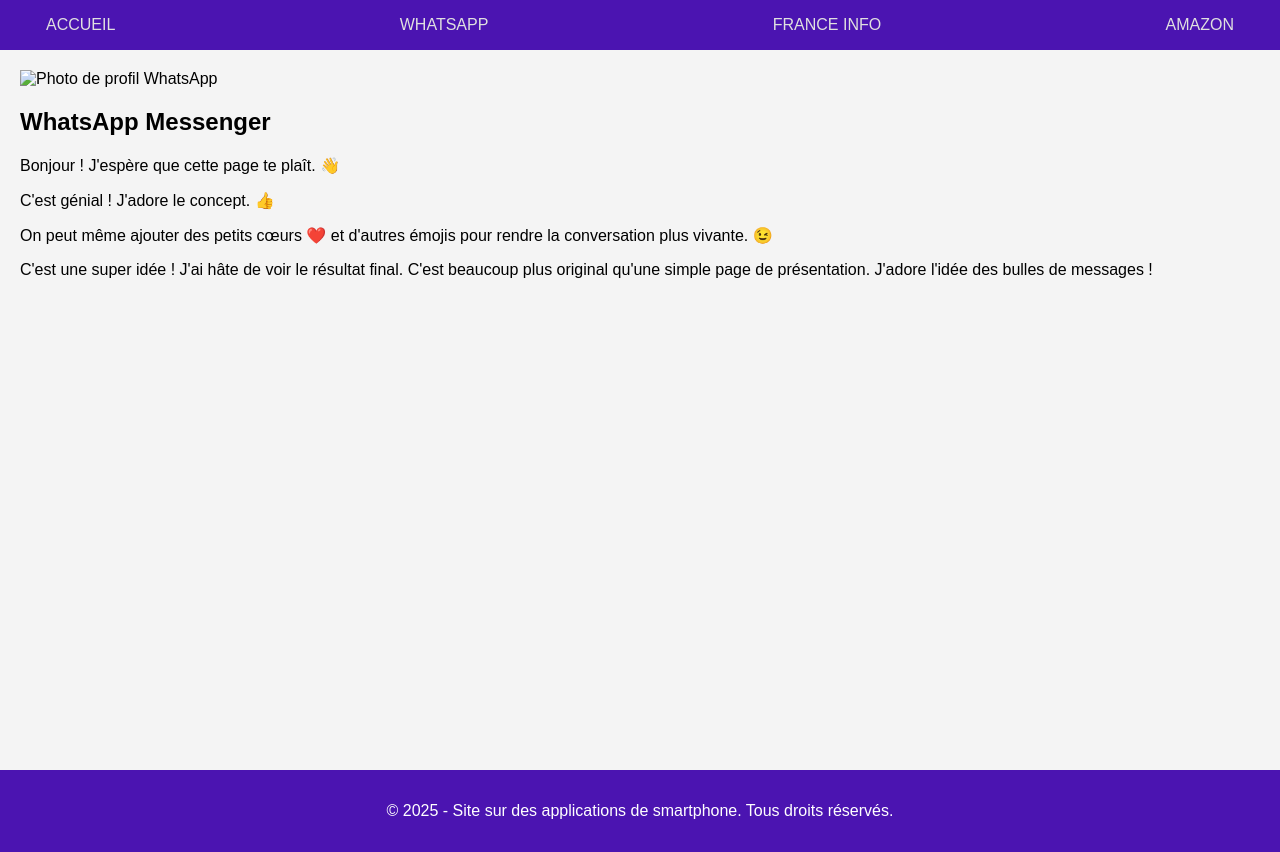
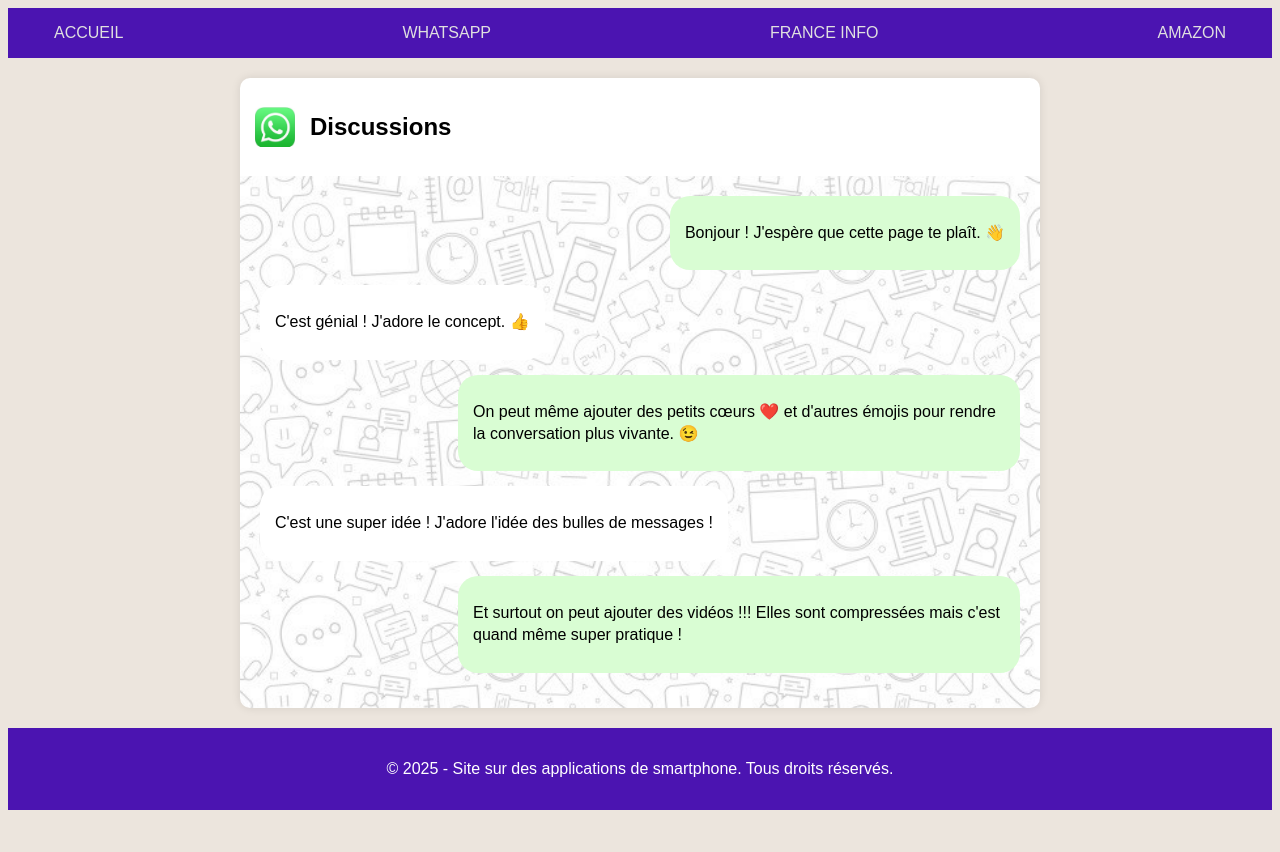
Before and after one commit to emmanuelle-dupasmahe/application-favorites, a plain HTML site: page app1.html in a window 1280 px wide. After the commit the page ends 818 px from the top, so only its background shows below. Drawn offline with Linux system fonts and the light colour scheme.

Commit message:
ajout d'un fond d'écran petits dessins  et ajout d'un texte dans ma page app1

```diff
--- a/app1.html
+++ b/app1.html
@@ -3,7 +3,7 @@
     <meta charset="UTF-8">
     <meta name="viewport" content="width=device-width, initial-scale=1.0">
     <title>L'application WHATSAPP</title>
-    <link rel="stylesheet" href="asset/styleapps.css">
+    <link rel="stylesheet" href="asset/stylewhatsapp.css">
     <link rel="stylesheet" href="https://cdnjs.cloudflare.com/ajax/libs/font-awesome/6.5.2/css/all.min.css">
 </head>
 <header>
@@ -15,28 +15,11 @@
         </nav>
     </header>
 <body>
-
-    <!--<h1>WhatsApp</h1>
-    <img src="whatsapp_screenshot.png" alt="Capture d'écran de WhatsApp">
-
-    <p>WhatsApp est bien plus qu'une simple application de messagerie ; c'est un outil de communication essentiel. Fondée en 2009 et rachetée par Facebook, elle a su s'imposer grâce à sa simplicité d'utilisation et ses fonctionnalités complètes.</p>
-
-    <p>Ce qui me plaît le plus, c'est la possibilité d'envoyer des messages, des photos, des vidéos, mais aussi de passer des appels vocaux et vidéo, tout cela gratuitement et en toute sécurité grâce au chiffrement de bout en bout.</p>
-
-    <h3>Fonctionnalités principales :</h3>
-    <ul>
-        <li>Messagerie instantanée : envoie des textes, images, vidéos, et documents.</li>
-        <li>Appels et appels vidéo de groupe.</li>
-        <li>Fonction "Statut" : partage des photos et vidéos éphémères.</li>
-        <li>WhatsApp Web : utilise l'application sur ton ordinateur.</li>
-    </ul>
-</main>-->
 <main class="whatsapp-page">
     <div class="chat-header">
-        <img src="whatsapp_profile_pic.png" alt="Photo de profil WhatsApp" class="profile-pic">
-        <h2>WhatsApp Messenger</h2>
+        <img src="asset/images/whatsapp.jpg" alt="logo de WhatsApp" class="profile-pic">
+        <h2>Discussions</h2>
     </div>
-
     <div class="chat-container">
         <div class="message sent">
             <p>Bonjour ! J'espère que cette page te plaît. 👋</p>
@@ -51,7 +34,11 @@
         </div>
 
         <div class="message received">
-            <p>C'est une super idée ! J'ai hâte de voir le résultat final. C'est beaucoup plus original qu'une simple page de présentation. J'adore l'idée des bulles de messages !</p>
+            <p>C'est une super idée !  J'adore l'idée des bulles de messages !</p>
+        </div>
+
+        <div class="message sent">
+            <p>Et surtout on peut ajouter des vidéos !!! Elles sont compressées mais c'est quand même super pratique !</p>
         </div>
     </div>
 </main>
--- /dev/null
+++ b/asset/stylewhatsapp.css
@@ -0,0 +1,96 @@
+/* Styles généraux pour le corps de la page */
+body {
+    background-color: #ECE5DD; /* Le fond beige de l'interface WhatsApp */
+    font-family: Arial, sans-serif;
+    animation: fadeIn 1.5s ease-in-out; /*animation lors du changement de page*/
+}
+/*pour une animation lors du changement de page*/
+@keyframes fadeIn {
+    from { opacity: 0; }
+    to { opacity: 1; }
+}
+header, footer {
+    background-color: #4b14b1;
+    color: white;
+    padding: 1rem;
+    text-align: center;
+}
+header nav, footer nav {
+    display: flex;
+    align-items: center;
+    justify-content: space-between; /* Aligne les éléments aux extrémités */
+    flex-wrap: wrap;
+    padding: 0 20px; /* Ajoute un peu de padding sur les côtés pour que le logo ne colle pas au bord */
+}
+header nav a, footer nav a {
+    color: #e0e0e0; /*la couleur est un peu grise aavant le survol comme sur le site officiel*/
+    text-decoration: none;
+    margin: 0 10px;
+    transition: color 0.3s ease;
+}
+
+header nav a:hover, footer nav a:hover {
+    color: white; /* Change la couleur au survol (blanc) */
+}
+
+/* Conteneur de la page WhatsApp */
+.whatsapp-page {
+    max-width: 800px;
+    margin: 20px auto;
+    background-color: #E6DCD1; /* Une couleur un peu plus foncée pour la zone de chat */
+    border-radius: 10px;
+    box-shadow: 0 0 10px rgba(0, 0, 0, 0.1);
+    overflow: hidden;
+}
+h2 {
+    color:black;
+}
+
+/* En-tête de la conversation*/
+.chat-header {
+    background-color: white; /* La couleur de la barre supérieure de WhatsApp */
+    color: white;
+    padding: 15px;
+    display: flex;
+    align-items: center;
+}
+
+.chat-header .profile-pic {
+    width: 40px;
+    height: 40px;
+    border-radius: 5px;
+    margin-right: 15px;
+}
+
+/* Conteneur des messages */
+.chat-container {
+    padding: 20px;
+    display: flex;
+    flex-direction: column;
+    background-image:url('../asset/images/fond-whatsapp.jpg');
+    background-size: cover; /* L'image couvre tout le conteneur */
+    background-repeat: no-repeat; /* L'image ne se répéte pas */
+    background-position: center;
+}
+
+/* Styles pour une bulle de message */
+.message {
+    padding: 10px 15px;
+    border-radius: 20px;
+    max-width: 70%;
+    margin-bottom: 15px;
+    line-height: 1.4;
+    word-wrap: break-word; /* Pour les longs messages */
+}
+
+/* Styles pour les messages envoyés par l'utilisateur (bleu/vert) */
+.message.sent {
+    background-color: #D9FDD3; /* La couleur des bulles de messages envoyés */
+    align-self: flex-end; /* Aligner à droite */
+}
+
+/* Styles pour les messages reçus (gris) */
+.message.received {
+    background-color: #FFFFFF; /* La couleur des bulles de messages reçus */
+    align-self: flex-start; /* Aligner à gauche */
+}
```
Also changed, not shown: index.html (+1 -1 lines), asset/images/41600_j_blanc.jpg (deleted), asset/images/fond-whatsapp.jpg (added), asset/images/marmottes-course.jpg (deleted), asset/images/whatsapp.jpg (added).
